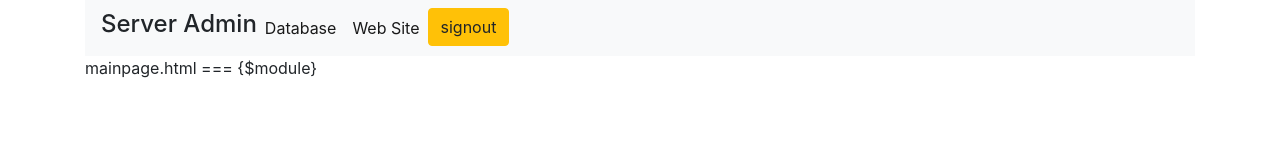
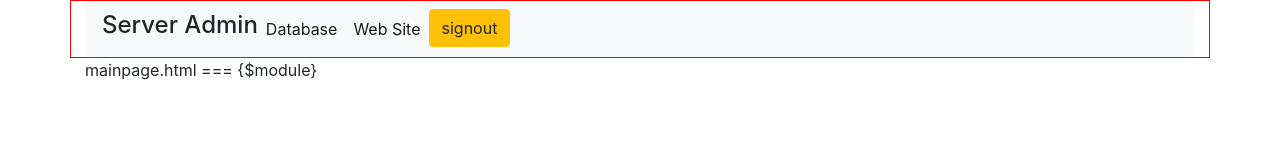
Before and after one commit to b2blosangeles/shusiou_simple, a plain HTML site: page admin/tpl/main.html in a window 1280 px wide. Drawn offline with Linux system fonts and the light colour scheme.

Commit message:
Update main.html

```diff
--- a/admin/tpl/main.html
+++ b/admin/tpl/main.html
@@ -10,7 +10,7 @@
     <title>Server Admin</title>
   </head>
 <body>
-    <div class="container container-fluid" style="1px solid red">
+    <div class="container container-fluid" style="border: 1px solid red">
       <nav class="navbar navbar-expand-lg navbar-light bg-light">
         <h4>Server Admin</h4>
         <div class="collapse navbar-collapse" id="navbarNav">
```
